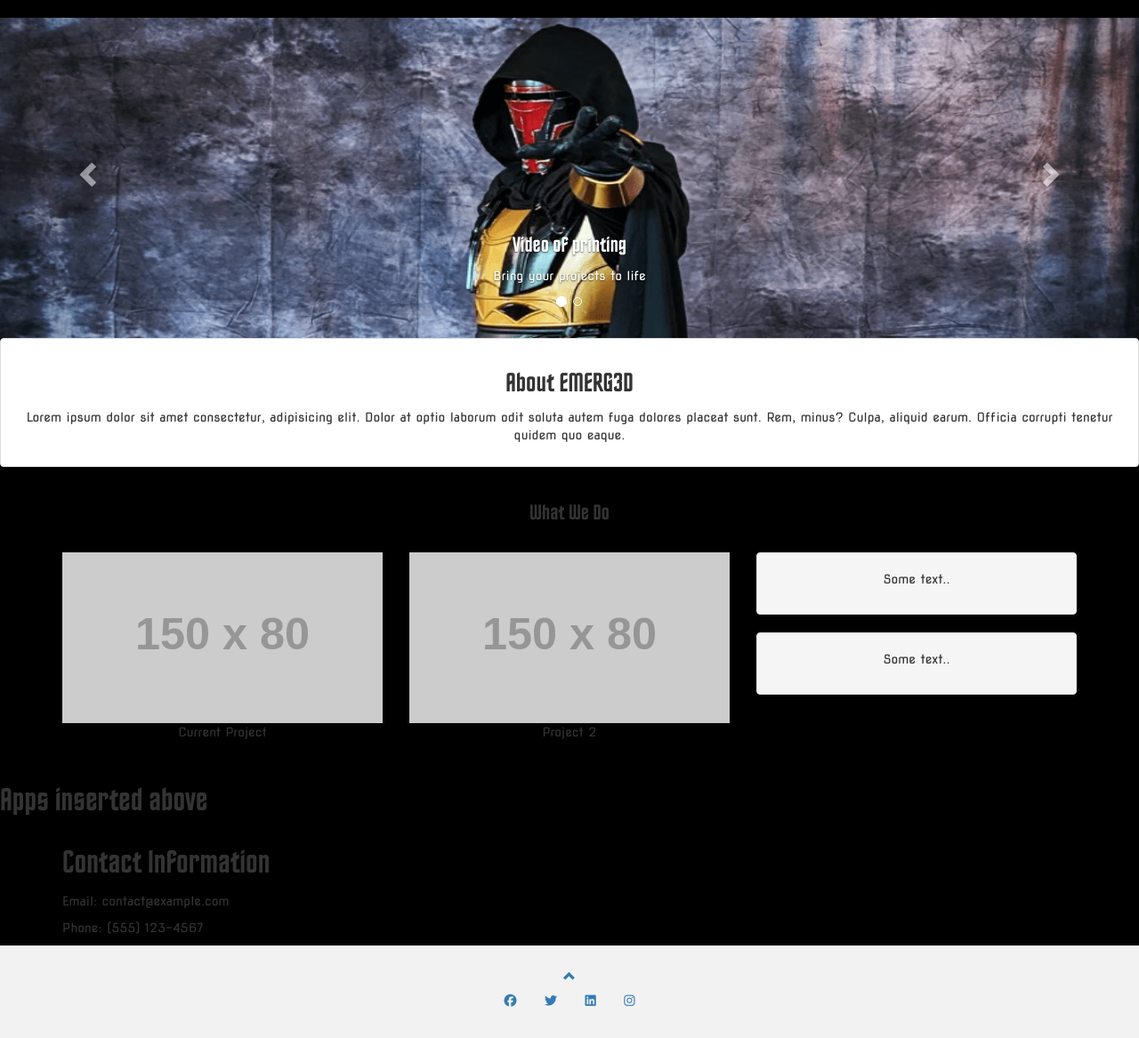
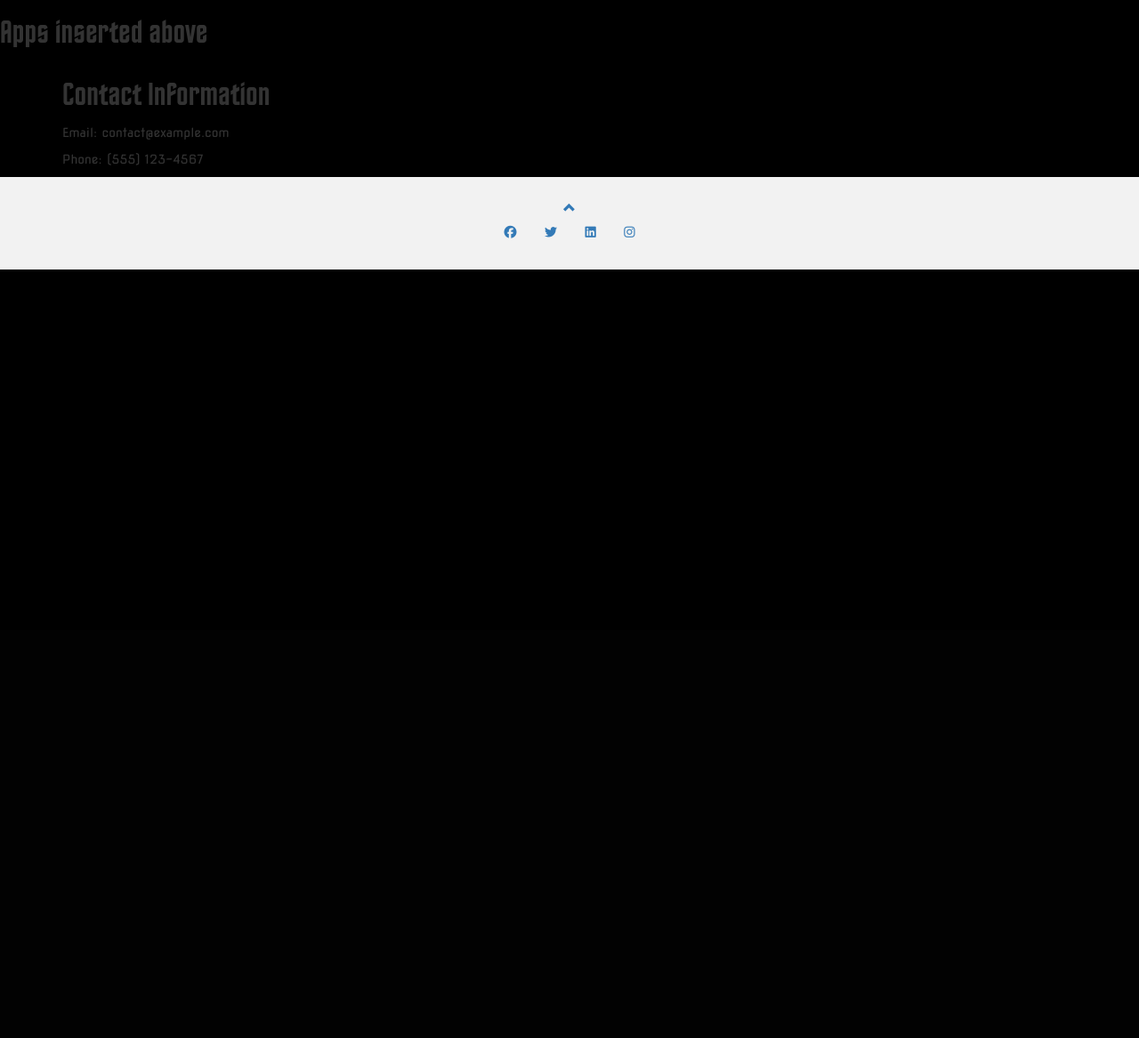
Before and after one commit to modonohoe/emerg3d, a Django app: template templates/base.html in a window 1280 px wide. Shown: the part 92-1259 px from the top of the page at 89% size. After the commit the page ends 800 px from the top, so only its background shows below. Run offline with Django 4.2, Linux system fonts and the light colour scheme; the template is opened without the code that fills it, so the values that code supplies are empty; some libraries are stand-ins or nearby versions; some web fonts are replaced.

Commit message:
Build: hero.html, about.html, blog-preview.html and 404.html

```diff
--- /dev/null
+++ b/templates/404.html
@@ -0,0 +1 @@
+{% load static %}
--- a/templates/base.html
+++ b/templates/base.html
@@ -69,107 +69,6 @@
       </div>
     </nav>
 
-    <div id="myCarousel" class="carousel slide" data-ride="carousel">
-      <!-- Indicators -->
-      <ol class="carousel-indicators">
-        <li data-target="#myCarousel" data-slide-to="0" class="active"></li>
-        <li data-target="#myCarousel" data-slide-to="1"></li>
-      </ol>
-
-      <!-- Wrapper for slides -->
-      <div class="carousel-inner" role="listbox">
-        <div class="item active">
-          <img
-            src="{% static 'images/hero-image-1-min.png' %}"
-            alt="3d printed mask costume"
-          />
-          <div class="carousel-caption">
-            <h3>Video of printing</h3>
-            <p>Bring your projects to life</p>
-          </div>
-        </div>
-
-        <div class="item">
-          <img src="{% static 'images/hero-image-2-min.png' %}" alt="Image" />
-          <div class="carousel-caption">
-            <h3>Video of cosplay costume</h3>
-            <p>No project is too big or too small</p>
-          </div>
-        </div>
-      </div>
-
-      <!-- Left and right controls -->
-      <a
-        class="left carousel-control"
-        href="#myCarousel"
-        role="button"
-        data-slide="prev"
-      >
-        <span
-          class="glyphicon glyphicon-chevron-left"
-          aria-hidden="true"
-        ></span>
-        <span class="sr-only">Previous</span>
-      </a>
-      <a
-        class="right carousel-control"
-        href="#myCarousel"
-        role="button"
-        data-slide="next"
-      >
-        <span
-          class="glyphicon glyphicon-chevron-right"
-          aria-hidden="true"
-        ></span>
-        <span class="sr-only">Next</span>
-      </a>
-    </div>
-
-    <div class="panel panel-default text-center">
-      <div class="panel-body">
-        <h2>About EMERG3D</h2>
-        <p>
-          Lorem ipsum dolor sit amet consectetur, adipisicing elit. Dolor at
-          optio laborum odit soluta autem fuga dolores placeat sunt. Rem, minus?
-          Culpa, aliquid earum. Officia corrupti tenetur quidem quo eaque.
-        </p>
-      </div>
-    </div>
-
-    <div class="container text-center">
-      <h3>What We Do</h3>
-      <br />
-      <div class="row">
-        <div class="col-sm-4">
-          <img
-            src="https://placehold.it/150x80?text=IMAGE"
-            class="img-responsive"
-            style="width: 100%"
-            alt="Image"
-          />
-          <p>Current Project</p>
-        </div>
-        <div class="col-sm-4">
-          <img
-            src="https://placehold.it/150x80?text=IMAGE"
-            class="img-responsive"
-            style="width: 100%"
-            alt="Image"
-          />
-          <p>Project 2</p>
-        </div>
-        <div class="col-sm-4">
-          <div class="well">
-            <p>Some text..</p>
-          </div>
-          <div class="well">
-            <p>Some text..</p>
-          </div>
-        </div>
-      </div>
-    </div>
-    <br />
-
     <main>
       {% block content %}
       <!-- content goes here -->
```
Also changed, not shown: landing_page/templates/landing_page/about.html (added, +12 -0 lines), landing_page/templates/landing_page/index.html (+5 -7 lines), templates/blog-preview.html (added, +35 -0 lines), templates/hero.html (added, +51 -0 lines).
